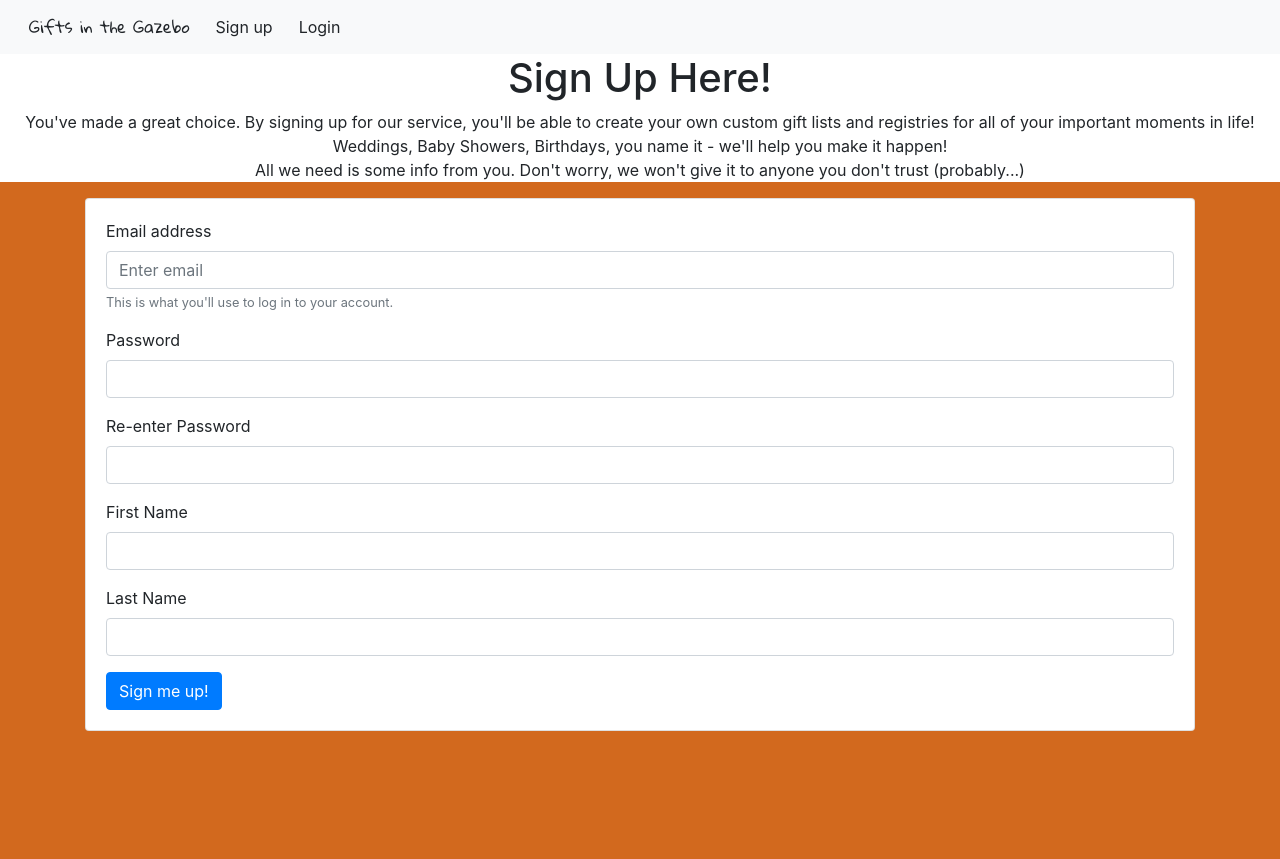
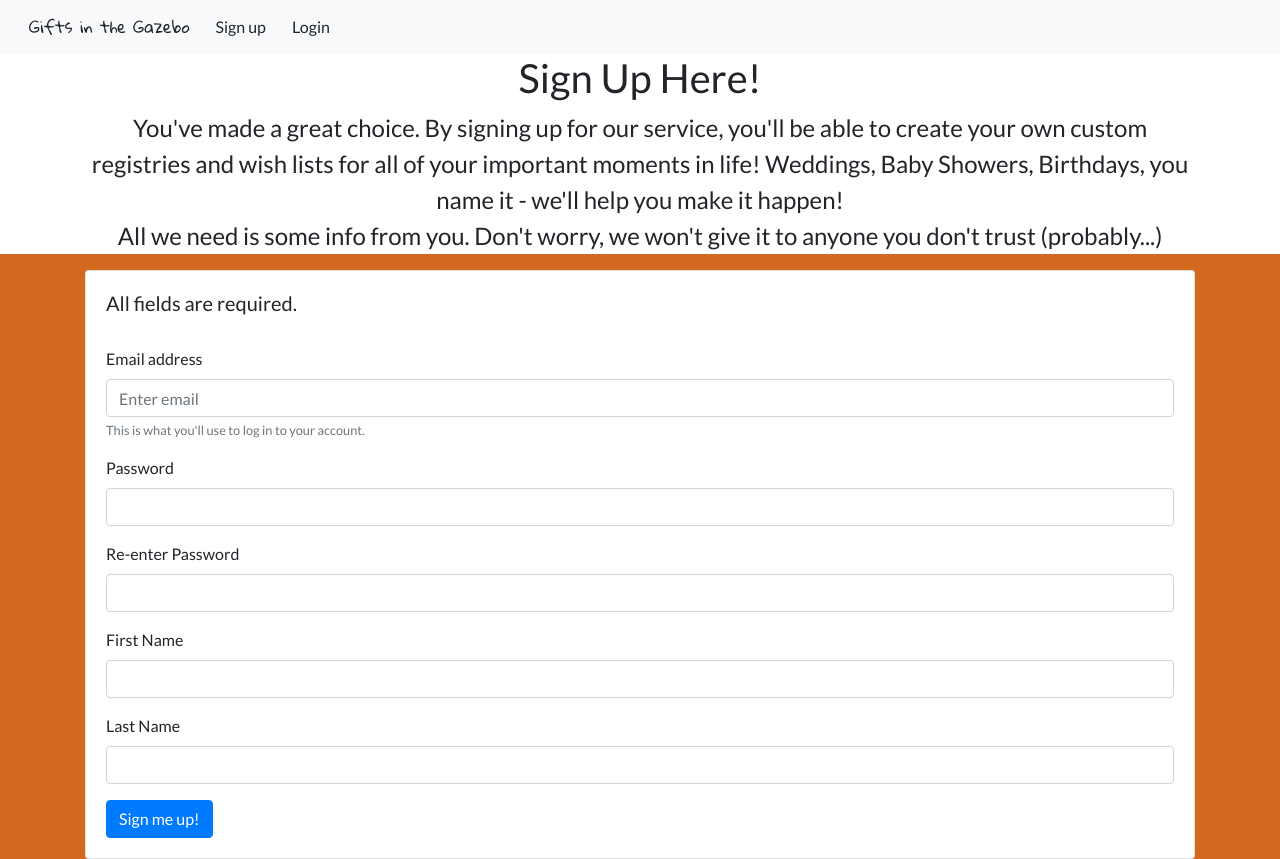
Before and after one commit to JamesCalingo/giftstar-alpha, a React (Create React App) app in the folder client/: page /SignUp in a window 1280 px wide. Before the commit the page ends 800 px from the top, so only its background shows below. Built offline with nearby package versions, Linux system fonts and the light colour scheme.

Commit message:
fixing things

```diff
--- a/client/public/index.html
+++ b/client/public/index.html
@@ -10,7 +10,8 @@
       user's mobile device or desktop. See https://developers.google.com/web/fundamentals/web-app-manifest/
     -->
     <link rel="stylesheet" href="https://stackpath.bootstrapcdn.com/bootstrap/4.3.1/css/bootstrap.min.css">
-    <link href="https://fonts.googleapis.com/css?family=Gloria+Hallelujah&display=swap" rel="stylesheet">
+    <link href="https://fonts.googleapis.com/css?family=Gloria+Hallelujah|Lato&display=swap" rel="stylesheet">
+
 
     <link rel="manifest" href="%PUBLIC_URL%/manifest.json" />
     <!--
--- a/client/src/App.css
+++ b/client/src/App.css
@@ -1,5 +1,6 @@
 body{
-  background: chocolate
+  background: chocolate;
+  font-family: 'Lato', sans-serif;
 }
 
 .header{
@@ -13,5 +14,8 @@ body{
 
 .logo{
   font-family: 'Gloria Hallelujah', cursive;
+}
 
+.signUpMessage{
+  font-size: 18pt
 }
--- a/client/src/pages/SignUp.js
+++ b/client/src/pages/SignUp.js
@@ -20,7 +20,7 @@ class SignUp extends React.Component {
     });
   };
 
-  handleUserCreate = event =>{
+  handleUserCreate = event => {
     event.preventDefault();
     alert(`Hello ${this.state.firstName} ${this.state.lastName}! a confirmation email will be sent to ${this.state.email}.`)
   }
@@ -29,15 +29,17 @@ class SignUp extends React.Component {
     return (
       <div>
         <div className="header text-center mb-3">
-          <h1>Sign Up Here!</h1>
-          You've made a great choice. By signing up for our service, you'll be able to create your own custom gift lists and registries for all of your important moments in life! Weddings, Baby Showers, Birthdays, you name it - we'll help you make it happen! <br></br>
-          All we need is some info from you. Don't worry, we won't give it to anyone you don't trust (probably...)
+          <div className="container">
+            <h1>Sign Up Here!</h1>
+            <p className="signUpMessage">You've made a great choice. By signing up for our service, you'll be able to create your own custom registries and wish lists for all of your important moments in life! Weddings, Baby Showers, Birthdays, you name it - we'll help you make it happen!<br></br>
+            All we need is some info from you. Don't worry, we won't give it to anyone you don't trust (probably...)</p>
       </div>
+        </div>
 
         <div className="container">
           <div className="card">
             <div className="card-body">
-
+          <h5>All fields are required.</h5> <br></br>
               <form>
                 <div className="form-group">
                   <label htmlFor="InputEmail">Email address</label>
@@ -50,7 +52,7 @@ class SignUp extends React.Component {
                 </div>
 
                 <div className="form-group">
-                  <label  htmlFor="InputPassword2">Re-enter Password</label>
+                  <label htmlFor="InputPassword2">Re-enter Password</label>
                   <input value={this.state.password2} name="password2" onChange={this.handleInputChange} type="password" className="form-control" id="InputPassword2" />
                 </div>
 
```
Also changed, not shown: 2 other files (tests, documents, lock files or other folders).
